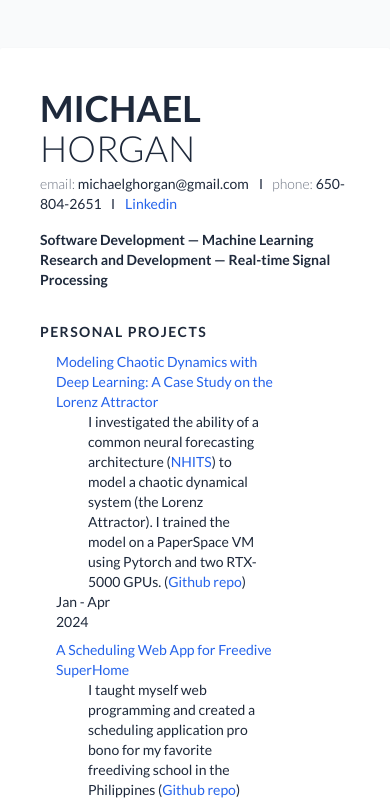
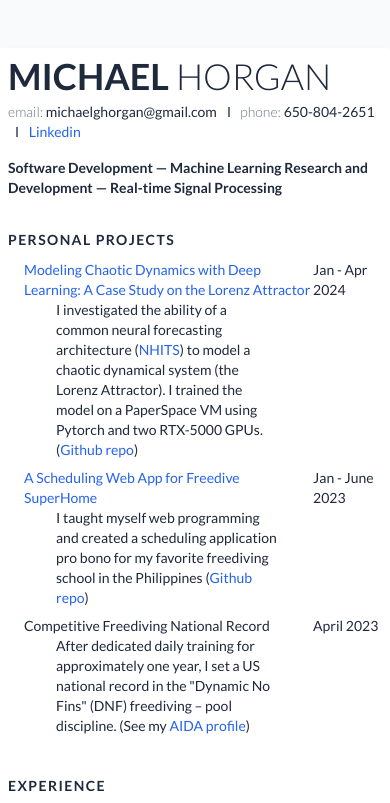
Before and after one commit to nrxszvo/nrxszvo.github.io, a SvelteKit app: page / in a window 390 px wide. Shown: the top 803 px of the page. Built offline with nearby package versions, Linux system fonts and the light colour scheme.

Commit message:
mobile updates to fix date alignment

```diff
--- a/src/app.css
+++ b/src/app.css
@@ -51,7 +51,6 @@
 		@apply align-top;
 		@apply inline-block;
 		@apply w-[80%];
-		@apply me-2;
 	}
 	.right {
 		@apply align-top;
--- a/src/routes/+page.svelte
+++ b/src/routes/+page.svelte
@@ -7,7 +7,7 @@
 	rel="stylesheet"
 	type="text/css"
 />
-<div class="container bg-white mx-auto shadow-sm shadow-gray-300 rounded-sm p-10 mt-12">
+<div class="container bg-white mx-auto shadow-sm shadow-gray-300 rounded-sm p-2 sm:p-10 mt-12">
 	<div class="header mb-8">
 		<div class="full-name text-4xl uppercase mb-1.5">
 			<span class="first-name font-bold">Michael</span>
```
